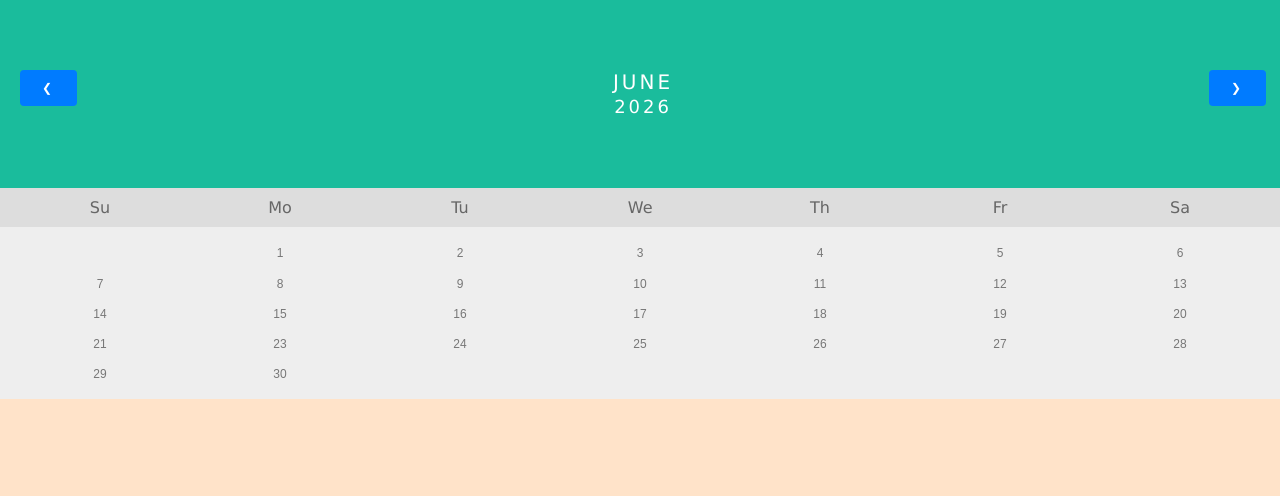
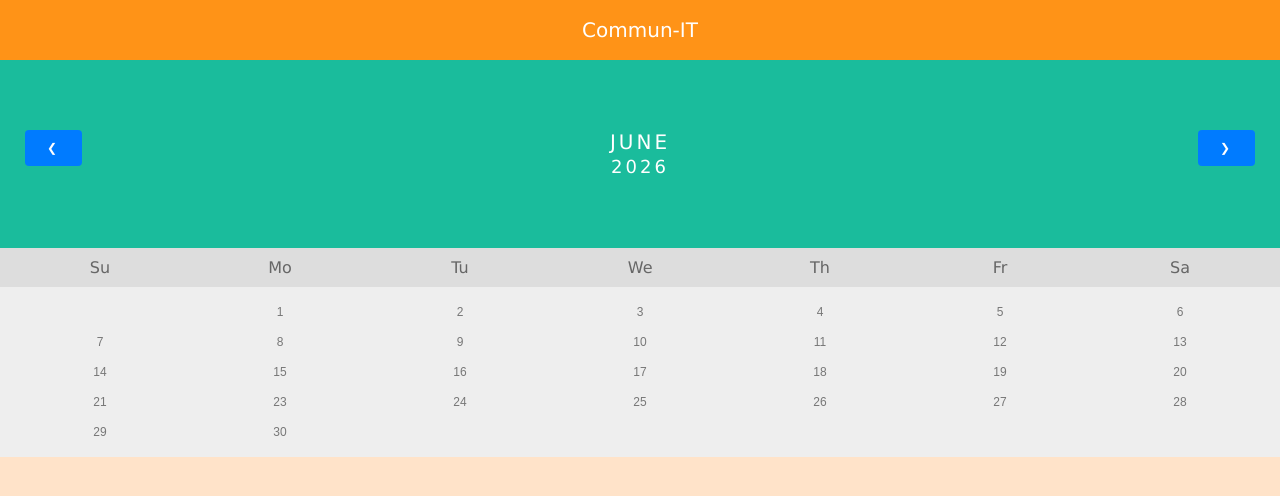
Before and after one commit to Ixee-21/ITC-finals, a plain HTML site: page Months/June.html in a window 1280 px wide. Drawn offline with Linux system fonts and the light colour scheme.

Commit message:
added home page link to all months

```diff
--- a/Months/June.html
+++ b/Months/June.html
@@ -2,17 +2,18 @@
 <html>
     <head>
         <link rel="stylesheet" href="style.css">
-        <link rel="stylesheet" href="https://cdnjs.cloudflare.com/ajax/libs/font-
-awesome/6.0.0/css/all.min.css">
+        <script src="https://kit.fontawesome.com/YOUR_KIT_CODE.js"></script>
         <script src="calendar.js" defer></script>
     </head>
-
+    <div class="title">
+        <nav><a href="../index.html">Commun-IT</a></nav>
+    </div>
     <div class="month">
   <ul>
     <!--Here are the arrows to change month-->
     <li class="prev">
         <nav>
-            <a href="May.html">&#10094;</a>
+            <a href="">&#10094;</a>
         </nav></li>
     <li class="next"><nav>
             <a href="July.html">&#10095;</a>
--- a/Months/style.css
+++ b/Months/style.css
@@ -12,15 +12,26 @@ a {text-decoration: none;}
 
 /* Title Header*/
 .title {
+  display: flex;
+  justify-content: center;
+  align-items: center;
   padding: 5px 5px;
+  height: 50px;
   background: #ff9317;
   text-align: center;
 }
 
+.title a {
+  text-decoration: none;
+  font-size: 20px;
+  color: white;
+}
+
 /* Month header */
 .month {
-  padding: 70px 20px;
-  width: 97.35%;
+  box-sizing: border-box;
+  padding: 70px 25px;
+  width: 100%;
   background: #1abc9c;
   text-align: center;
 }
@@ -156,7 +167,7 @@ a {text-decoration: none;}
 .weekdays,
 .days {
   display: grid;
-  grid-template-columns: repeat(7, 1fr);
+  grid-template-columns: repeat(7, minmax(0, 1fr));
   list-style: none;
   padding: 10px;
   place-items: center;
@@ -166,6 +177,8 @@ a {text-decoration: none;}
 /*empty spaces so that dates are aligned to their correct days*/
 .days .empty {
   visibility: hidden;
+  margin: 0;
+  padding: 0;
 }
 
 /* Highlight the "current" day */
@@ -191,9 +204,14 @@ display: flex;
   color: #333;
   text-align: center;
 }
+
 /*BACKGROUND COLOR OF THE PAGE*/
 :root{--bg:#ffe3c9;color-scheme:light}
-html,body{height:100%;margin:0;background:var(--bg)}
+html,body {
+  height:100%;
+  margin:0;
+  background:var(--bg)
+}
 
 /*BUTTONS*/
 .months_this {
```
Also changed, not shown: Months/December.html (+4 -3 lines), Months/February.html (+4 -3 lines), Months/January.html (+4 -3 lines), Months/July.html (+4 -3 lines), Months/March.html (+4 -3 lines), Months/May.html (+5 -4 lines), Months/November.html (+4 -3 lines), Months/October.html (+4 -3 lines), Months/September.html (+4 -3 lines).
